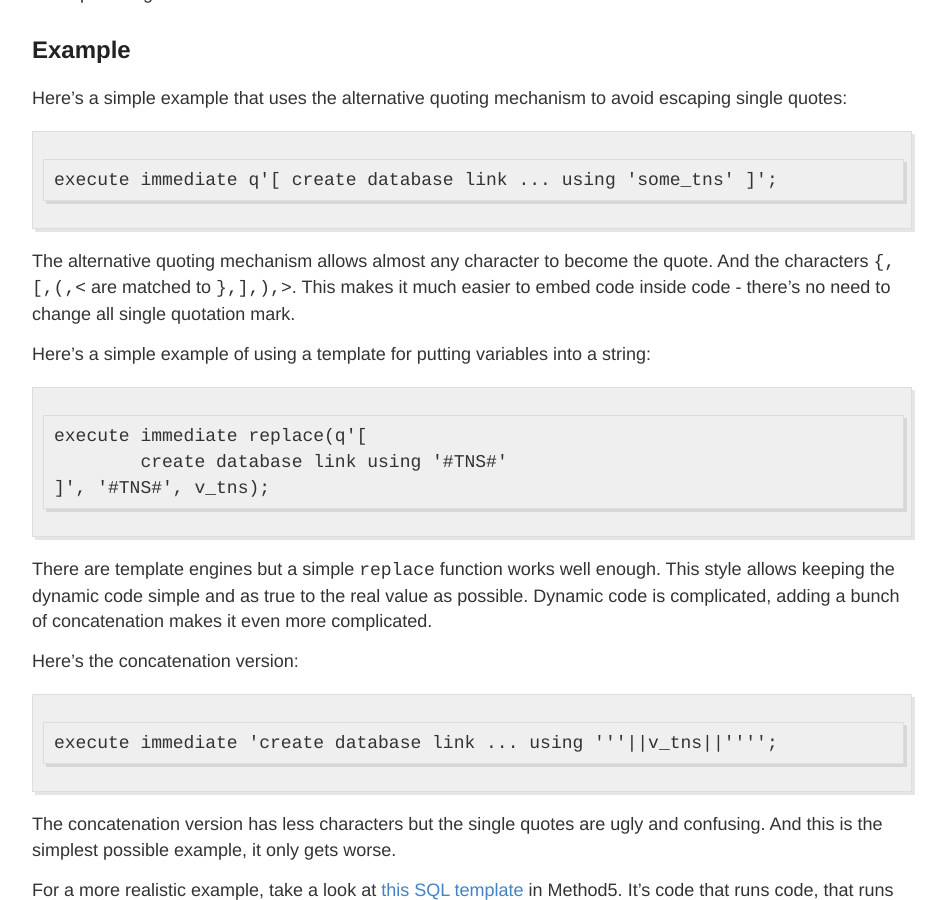
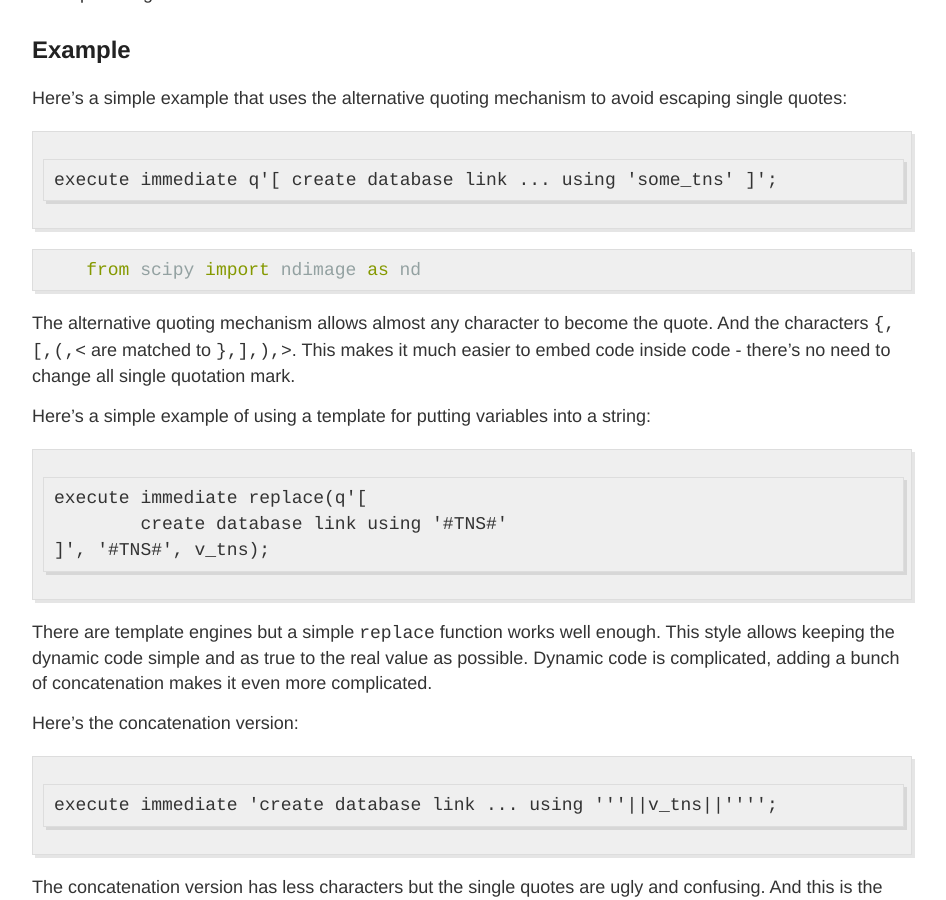
Before and after one commit to method5/method5.github.io, a Jekyll site: the page built from _posts/2017-05-12-Simplify-string-concatenation-with-alternative-quotes-and-templates.md, in a window 1280 px wide and 900 px high, scrolled down 327 px. Shown: the whole window, without its empty margins (168-1114 px from the left). Built offline with Jekyll 4.4.1, drawn with Linux system fonts in a browser that asks for light colours; comment, search, counter and statistics services are not loaded.

Commit message:
test change

```diff
--- a/_posts/2017-05-12-Simplify-string-concatenation-with-alternative-quotes-and-templates.md
+++ b/_posts/2017-05-12-Simplify-string-concatenation-with-alternative-quotes-and-templates.md
@@ -11,6 +11,11 @@ Combine the alternative quoting mechanism and templates to dramatically improve
 Here's a simple example that uses the alternative quoting mechanism to avoid escaping single quotes:
 
 	execute immediate q'[ create database link ... using 'some_tns' ]';
+
+{% highlight python %}
+    from scipy import ndimage as nd
+{% endhighlight %}
+
 
 The alternative quoting mechanism allows almost any character to become the quote.  And the characters `{,[,(,<` are matched to `},],),>`.  This makes it much easier to embed code inside code - there's no need to change all single quotation mark.
 
```
